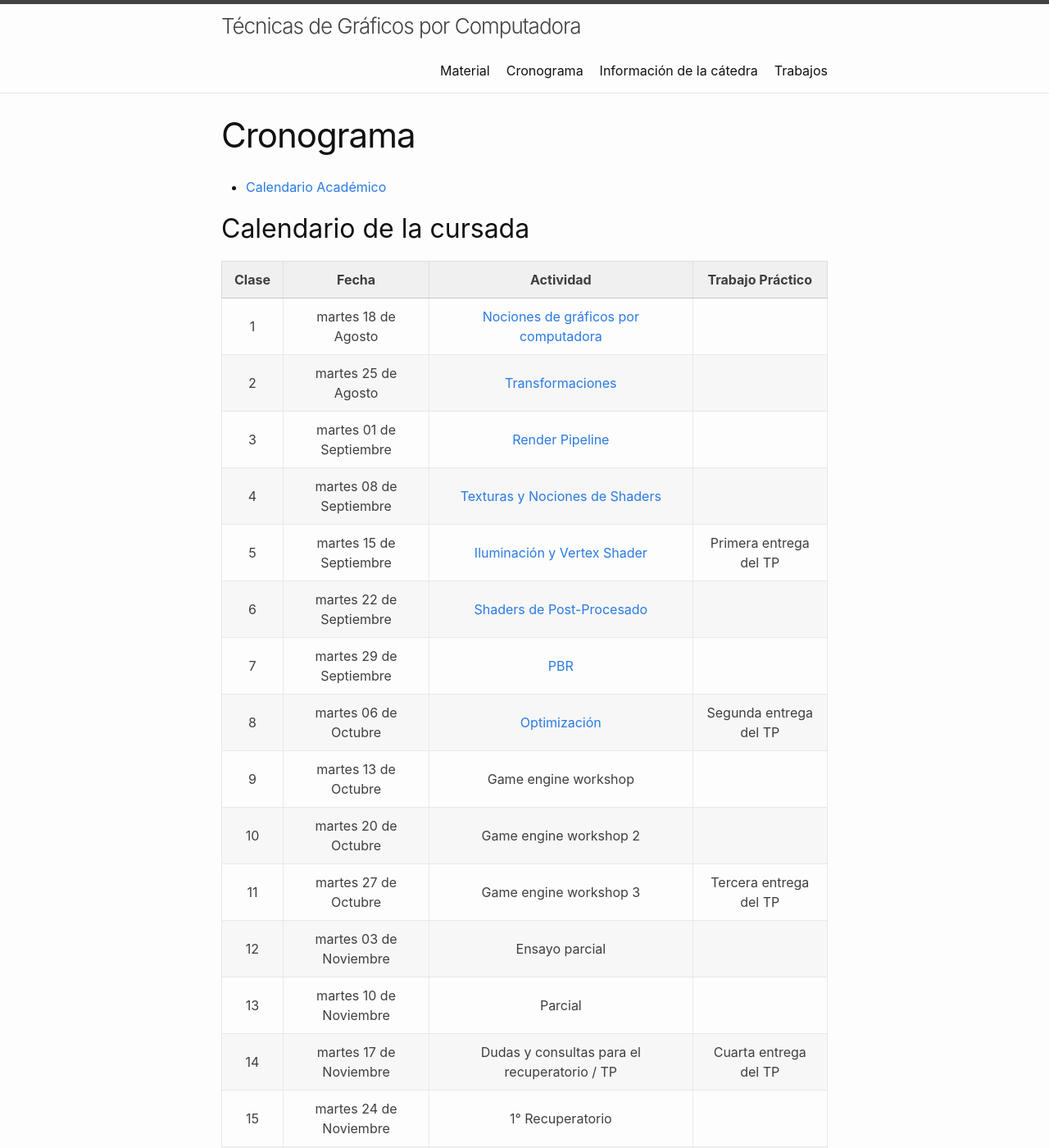
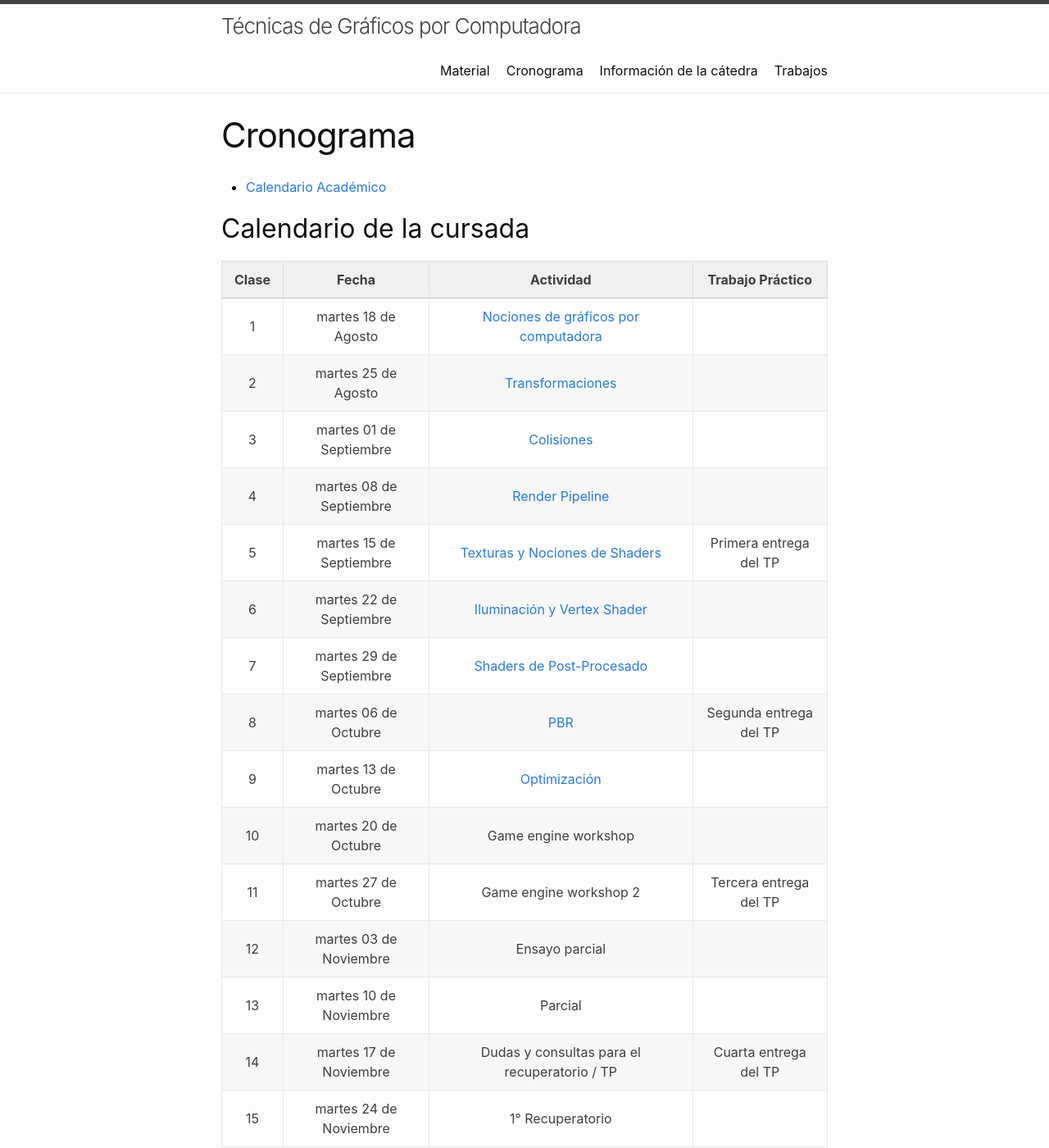
Before and after one commit to tgc-utn/tgc-utn.github.io, a Jekyll site: the page built from cronograma/index.md, in a window 1280 px wide and 1400 px high. Shown: the whole window at 82% size. Built offline with Jekyll 4.4.1, drawn with Linux system fonts in a browser that asks for light colours.

Commit message:
Update index.md

```diff
--- a/cronograma/index.md
+++ b/cronograma/index.md
@@ -36,15 +36,15 @@ td{
 |:-----:|:-------------------:|:------------:|:-----------------:|
 |  1    | martes 18 de Agosto | [Nociones de gráficos por computadora](https://docs.google.com/presentation/d/13SGHD1smmkZSZ5RZ9af4C0v_oaSXpK5pQ8SAOGsQN9A) ||
 |  2    | martes 25 de Agosto | [Transformaciones](https://docs.google.com/presentation/d/1Swn4KPXrVTW7QMxvIhDQIjBaBsWQer4SY2m5mc6LVGQ) ||
-|  3    | martes 01 de Septiembre | [Render Pipeline](https://docs.google.com/presentation/d/1RQRYWBX9S9Qc5kwJmT_d2ASb7UfFxnlxSpODgkhI440) ||
-|  4    | martes 08 de Septiembre | [Texturas y Nociones de Shaders](https://docs.google.com/presentation/d/1w1pWBYd3EHGwKs0o3v6ddjmhPZp5V6Hr-LEYHs5B3Mk) ||
-|  5    | martes 15 de Septiembre | [Iluminación y Vertex Shader](https://docs.google.com/presentation/d/1nQ7xWib-3MoYDNirxEykiAHnsClffb00a57zjJyq7Zg) | Primera entrega del TP |
-|  6    | martes 22 de Septiembre | [Shaders de Post-Procesado](https://docs.google.com/presentation/d/1kkOsSZJjFzbnZw1duE_E5TUtG-0bC0yRuDnhzPCD134) ||
-|  7    | martes 29 de Septiembre | [PBR](https://docs.google.com/presentation/d/1PASgwE1Ku8aMQBzWxVE2YBrDnZv6Wq4jDpLWRX2wj64) ||
-|  8    | martes 06 de Octubre | [Optimización](https://docs.google.com/presentation/d/1XiWBmhVaKx0pbjBbObiDiNE1Zf4Rgw7T26YmRFda4No) | Segunda entrega del TP |
-|  9    | martes 13 de Octubre | Game engine workshop ||
-| 10    | martes 20 de Octubre | Game engine workshop 2 ||
-| 11    | martes 27 de Octubre | Game engine workshop 3 | Tercera entrega del TP |
+|  3    | martes 01 de Septiembre | [Colisiones](https://docs.google.com/presentation/d/1t2SnnMUZaa1AEQ5Hbrp319otKu8lhjE5xv7vm5jPO4c) ||
+|  4    | martes 08 de Septiembre | [Render Pipeline](https://docs.google.com/presentation/d/1RQRYWBX9S9Qc5kwJmT_d2ASb7UfFxnlxSpODgkhI440) ||
+|  5    | martes 15 de Septiembre | [Texturas y Nociones de Shaders](https://docs.google.com/presentation/d/1w1pWBYd3EHGwKs0o3v6ddjmhPZp5V6Hr-LEYHs5B3Mk) | Primera entrega del TP |
+|  6    | martes 22 de Septiembre | [Iluminación y Vertex Shader](https://docs.google.com/presentation/d/1nQ7xWib-3MoYDNirxEykiAHnsClffb00a57zjJyq7Zg) ||
+|  7    | martes 29 de Septiembre | [Shaders de Post-Procesado](https://docs.google.com/presentation/d/1kkOsSZJjFzbnZw1duE_E5TUtG-0bC0yRuDnhzPCD134) ||
+|  8    | martes 06 de Octubre | [PBR](https://docs.google.com/presentation/d/1PASgwE1Ku8aMQBzWxVE2YBrDnZv6Wq4jDpLWRX2wj64) | Segunda entrega del TP |
+|  9    | martes 13 de Octubre | [Optimización](https://docs.google.com/presentation/d/1XiWBmhVaKx0pbjBbObiDiNE1Zf4Rgw7T26YmRFda4No) ||
+| 10    | martes 20 de Octubre | Game engine workshop ||
+| 11    | martes 27 de Octubre | Game engine workshop 2 | Tercera entrega del TP |
 | 12    | martes 03 de Noviembre | Ensayo parcial ||
 | 13    | martes 10 de Noviembre | Parcial ||
 | 14    | martes 17 de Noviembre | Dudas y consultas para el recuperatorio / TP | Cuarta entrega del TP |
```
